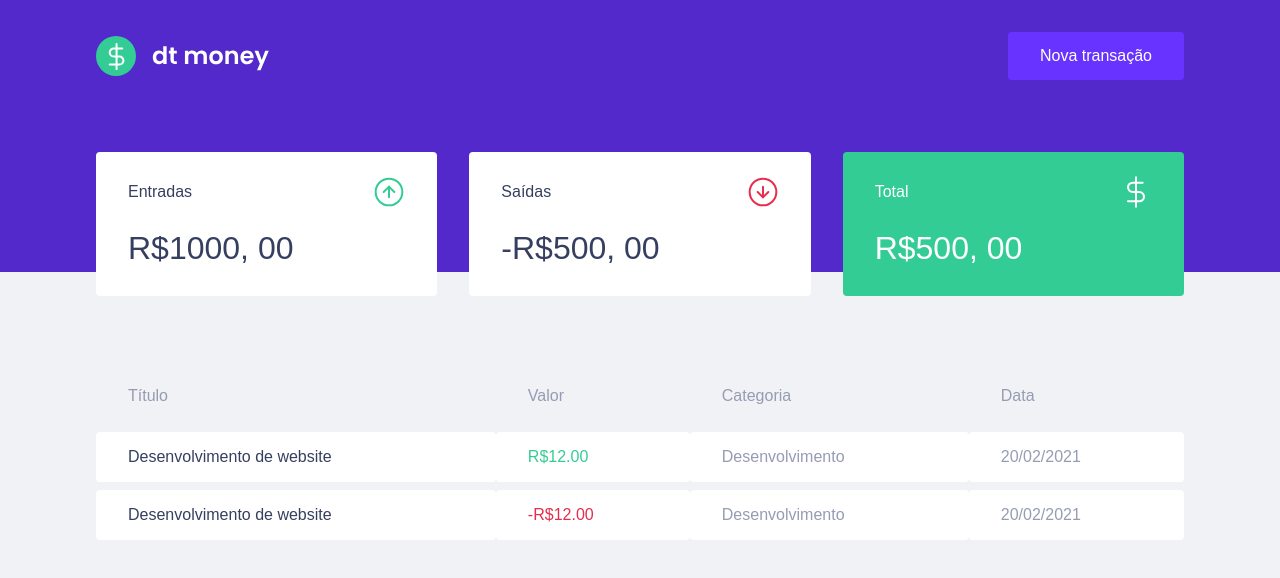
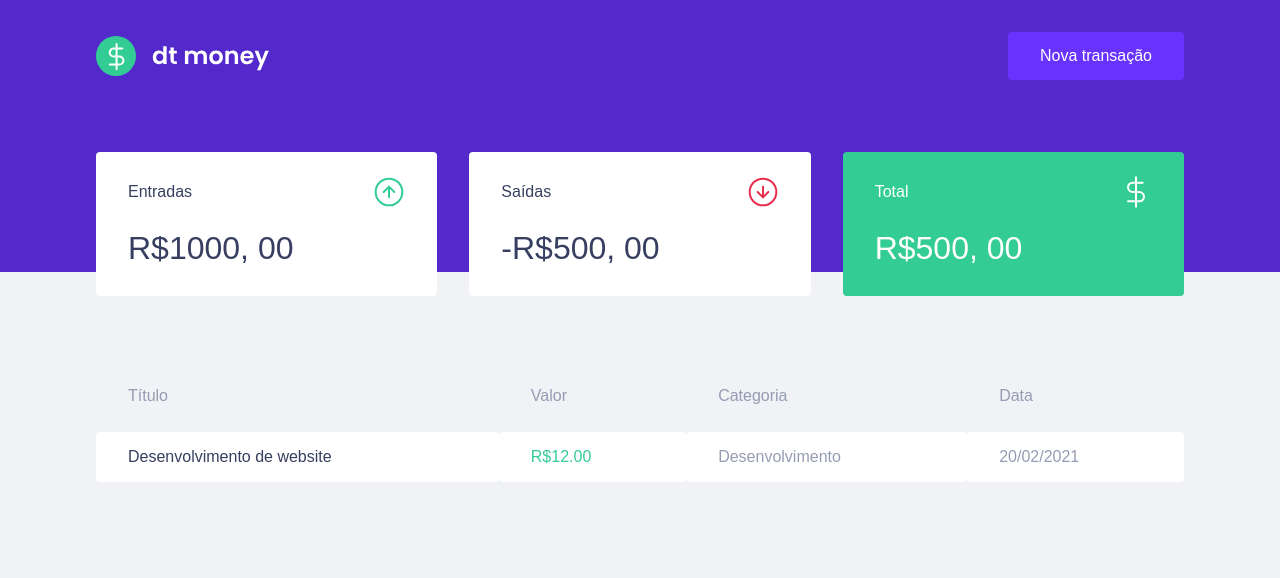
Before and after one commit to PedroMakengo/dtmoney, a React (Create React App) app: page / in a window 1280 px wide. Shown: the top 578 px of the page. Built offline with nearby package versions, Linux system fonts and the light colour scheme; no server answers; what miragejs would draw is missing.

Commit message:
Criando a Model de transaction para conetar as duas rotas sendo que são essas rota de get transaction e post transaction

```diff
--- a/src/components/NewTransactionModal/index.tsx
+++ b/src/components/NewTransactionModal/index.tsx
@@ -6,6 +6,8 @@ import incomeImg from "../../assets/income.svg";
 import outcomeImg from "../../assets/outcome.svg";
 
 import { Container, TransactionTypeContainer, RadioBox } from "./styles";
+
+import { api } from "../../services/api";
 
 interface NewTransactionModalProps {
   isOpen: boolean;
@@ -24,7 +26,13 @@ export function NewTransactionModal({
   function handleCreateNewTransaction(event: FormEvent) {
     event.preventDefault();
 
-    console.log({ title, value, category, type });
+    const data = {
+      title,
+      value,
+      category,
+      type,
+    };
+    api.post("/transactions", data);
   }
 
   return (
--- a/src/components/TransactionsTable/index.tsx
+++ b/src/components/TransactionsTable/index.tsx
@@ -25,12 +25,6 @@ export function TransactionsTable() {
             <td>Desenvolvimento</td>
             <td>20/02/2021</td>
           </tr>
-          <tr>
-            <td>Desenvolvimento de website</td>
-            <td className="withdraw">-R$12.00</td>
-            <td>Desenvolvimento</td>
-            <td>20/02/2021</td>
-          </tr>
         </tbody>
       </table>
     </Container>
--- a/src/index.tsx
+++ b/src/index.tsx
@@ -1,27 +1,24 @@
 import React from "react";
 import ReactDOM from "react-dom";
-import { createServer } from "miragejs";
+import { createServer, Model } from "miragejs";
 import { App } from "./App";
 
 // Criando o meu servidor
 createServer({
-  // Criando a minha rota
+  // Banco de dados interno
+  models: {
+    transaction: Model,
+  },
   routes() {
-    // Criando o namespace
     this.namespace = "api";
 
-    // Criando
     this.get("/transactions", () => {
-      return [
-        {
-          id: 1,
-          title: "Transaction 1",
-          amount: 400,
-          type: "deposit",
-          category: "Food",
-          cratedAt: new Date(),
-        },
-      ];
+      return this.schema.all("transaction");
+    });
+
+    this.post("/transactions", (schema, request) => {
+      const data = JSON.parse(request.requestBody);
+      return schema.create("transaction", data);
     });
   },
 });
```
